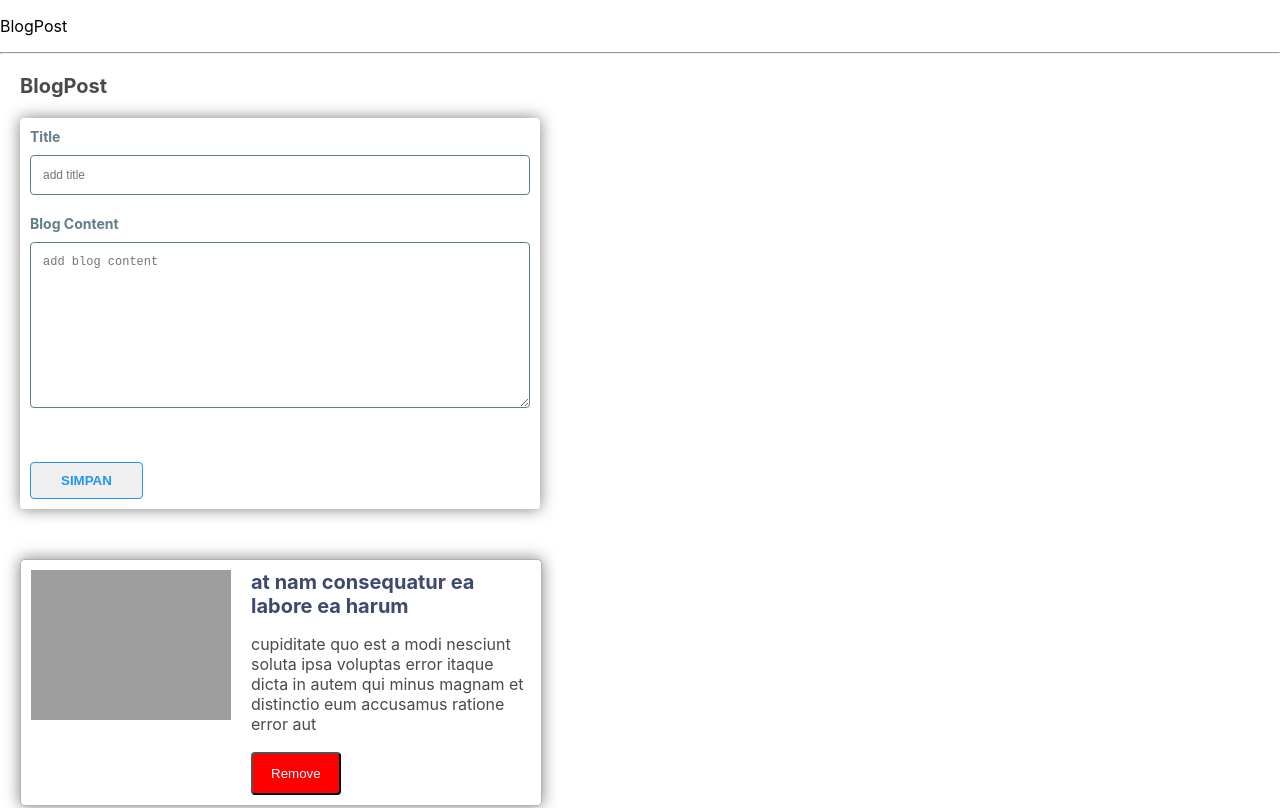
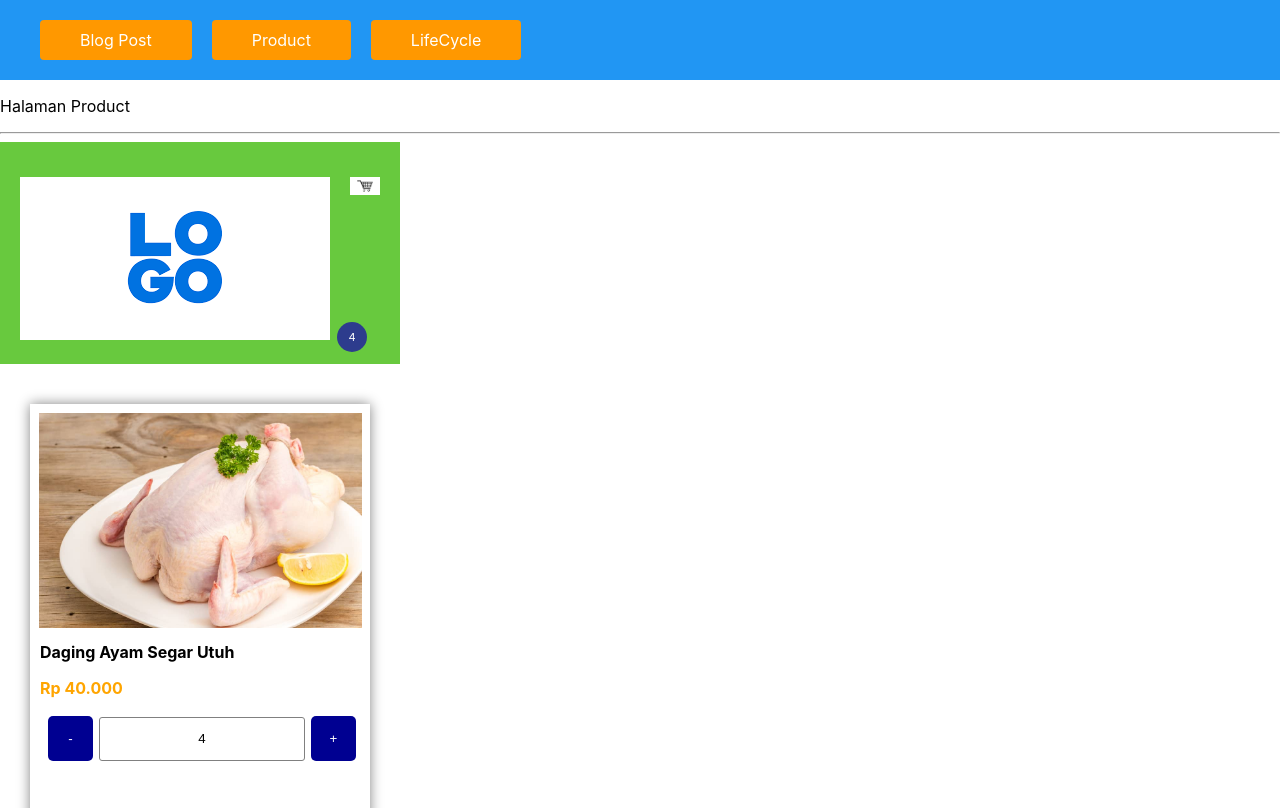
Before and after one commit to tomiprasetyo/belajar-reactjs-pw, a React (Create React App) app: page /product in a window 1280 px wide. Shown: the top 808 px of the page. Built offline with nearby package versions, Linux system fonts and the light colour scheme; data requests are answered from the project's data file; grey boxes are pictures that could not be loaded.

Commit message:
Mengenal Routing & menginstall react-router, react-router-dom, dan mengimplementasikannya di project yg sudah berjalan

```diff
--- a/db.json
+++ b/db.json
@@ -573,8 +573,14 @@
     {
       "userId": 10,
       "id": 100,
-      "title": "at nam consequatur ea labore ea harum",
-      "body": "cupiditate quo est a modi nesciunt soluta\nipsa voluptas error itaque dicta in\nautem qui minus magnam et distinctio eum\naccusamus ratione error aut"
+      "title": "Update ABC 1",
+      "body": "Update ABC 1"
+    },
+    {
+      "id": 1642927097801,
+      "title": "Udpate 15",
+      "body": "Update 15",
+      "userId": 1
     }
   ],
   "comments": [],
--- a/package.json
+++ b/package.json
@@ -9,6 +9,8 @@
     "axios": "^0.25.0",
     "react": "^17.0.2",
     "react-dom": "^17.0.2",
+    "react-router": "^6.2.1",
+    "react-router-dom": "^6.2.1",
     "react-scripts": "5.0.0",
     "web-vitals": "^2.1.3"
   },
--- a/src/component/Post/Post.jsx
+++ b/src/component/Post/Post.jsx
@@ -9,6 +9,7 @@ const Post = (props) => {
             <div className='content'>
                 <p className='title'>{props.data.title}</p>
                 <p className='desc'>{props.data.body}</p>
+                <button className='update' onClick={() => props.update(props.data)}>Update</button>
                 <button className='remove' onClick={() => props.remove(props.data.id)}>Remove</button>
             </div>
         </div>
--- a/src/container/BlogPost/BlogPost.css
+++ b/src/container/BlogPost/BlogPost.css
@@ -61,7 +61,17 @@
     margin-top: 18px;
 }
 
-.remove:hover {
+button.update {
+    padding: 12px 18px;
+    background: #8BC34A;
+    color: white;
+    border-radius: 4px;
+    outline: none;
+    margin-top: 18px;
+    margin-right: 10px;
+}
+
+.remove:hover, .update:hover {
     cursor: pointer;
 }
 
@@ -106,10 +116,10 @@ button.btn-submit {
     text-transform: uppercase;
     font-weight: bold;
     margin-top: 30px;
-    transition: 0.3s;
-    opacity: 1;
 }
 
 button.btn-submit:hover {
     cursor: pointer;
+    color: white;
+    background: #2196f3;
 }
--- a/src/container/BlogPost/BlogPost.jsx
+++ b/src/container/BlogPost/BlogPost.jsx
@@ -10,7 +10,8 @@ class BlogPost extends Component {
             title: '',
             body: '',
             userId: 1
-        }
+        },
+        isUpdate: false
     }
 
     getPostAPI = () => {
@@ -27,11 +28,49 @@ class BlogPost extends Component {
         .then((res) => {
             console.log(res)
             this.getPostAPI()
-
+            this.setState({
+                formBlogPost: {
+                    id: 1,
+                    title: '',
+                    body: '',
+                    userId: 1
+                },
+            })
         }, (err) => {
             console.log('error: ', err)
         })
     }
+
+    putDataToAPI = () => {
+        axios.put(`http://localhost:3001/posts/${this.state.formBlogPost.id}`, this.state.formBlogPost).then((res) => {
+            console.log(res)
+            this.getPostAPI()
+            this.setState({
+                isUpdate: false,
+                formBlogPost: {
+                    id: 1,
+                    title: '',
+                    body: '',
+                    userId: 1
+                },
+            })
+        })
+    }
+
+    // handleFormChangeClear = () => {
+    //     let formBlogPostNew = {...this.state.formBlogPost}
+    //     formBlogPostNew['id'] = ''
+    //     formBlogPostNew['title'] = ''
+    //     formBlogPostNew['body'] = ''
+    //     formBlogPostNew['userId'] = ''
+
+    //     this.setState({
+    //         formBlogPost: formBlogPostNew,
+    //         isUpdate: false
+    //     }, (err) => {
+    //         console.log(err)
+    //     })
+    // }
 
     handleRemove = (data) => {
         axios.delete(`http://localhost:3001/posts/${data}`)
@@ -41,10 +80,20 @@ class BlogPost extends Component {
         })
     }
 
+    handleUpdate = (data) => {
+        console.log(data)
+        this.setState({
+            formBlogPost: data,
+            isUpdate: true
+        })
+    }
+
     handleFormChange = (event) => {
         let formBlogPostNew = {...this.state.formBlogPost}
         let timeStamp = new Date().getTime()
-        formBlogPostNew['id'] = timeStamp
+        if(!this.state.isUpdate) {
+            formBlogPostNew['id'] = timeStamp
+        }
         formBlogPostNew[event.target.name] = event.target.value
         this.setState({
             formBlogPost: formBlogPostNew
@@ -52,7 +101,11 @@ class BlogPost extends Component {
     }
 
     handleSubmit = () => {
-        this.postDataToAPI()
+        if(this.state.isUpdate) {
+            this.putDataToAPI()
+        } else {
+            this.postDataToAPI()
+        }
     }
 
     componentDidMount() {
@@ -62,17 +115,19 @@ class BlogPost extends Component {
     render() {
         return (
             <Fragment>
+                <p>Halaman Blog Post</p>
+                <hr />
                 <p className='section-title'>BlogPost</p>
                 <div className="form-add-post">
                     <label htmlFor="title">Title</label>
-                    <input type="text" name='title' placeholder='add title' onChange={this.handleFormChange} />
+                    <input type="text" value={this.state.formBlogPost.title} name='title' placeholder='add title' onChange={this.handleFormChange} />
                     <label htmlFor="body">Blog Content</label>
-                    <textarea name="body" id="body" cols="30" rows="10" placeholder='add blog content' onChange={this.handleFormChange}></textarea>
+                    <textarea name="body" id="body" cols="30" rows="10" value={this.state.formBlogPost.body} placeholder='add blog content' onChange={this.handleFormChange}></textarea>
                     <button className='btn-submit' onClick={this.handleSubmit}>Simpan</button>
                 </div>
                 {
                     this.state.post.map(post => {
-                        return <Post key={post.id} data={post} remove={this.handleRemove} />
+                        return <Post key={post.id} data={post} remove={this.handleRemove} update={this.handleUpdate} />
                     })
                 }
             </Fragment>
--- a/src/container/CardProduct/CardProduct.jsx
+++ b/src/container/CardProduct/CardProduct.jsx
@@ -39,7 +39,7 @@ class CardProduct extends Component {
             <p className='product-price'>Rp 40.000</p>
             <div className='counter'>
                 <button className='minus' onClick={this.handleMinus}> - </button>
-                <input type="text" value={this.state.order} />
+                <input type="text" value={this.state.order} onChange={this.handleCounterChange} />
                 <button className='plus' onClick={this.handlePlus}> + </button>
             </div>
         </div>
--- /dev/null
+++ b/src/container/Home/Home.css
@@ -0,0 +1,13 @@
+.navigation {
+    background: #2196F3;
+    padding: 30px;
+}
+
+.navigation a {
+    padding: 10px 40px;
+    margin: 10px;
+    text-decoration: none;
+    color: white;
+    background: #FF9800;
+    border-radius: 4px;
+}
--- a/src/container/Home/Home.jsx
+++ b/src/container/Home/Home.jsx
@@ -1,5 +1,9 @@
 import React, { Component } from 'react'
+import Product from './../Product/Product'
+import LifeCycleComponent from './../LifeCycleComponent/LifeCycleComponent'
 import BlogPost from '../BlogPost/BlogPost'
+import { BrowserRouter, Routes, Route, Link } from 'react-router-dom'
+import './Home.css'
 
 class Home extends Component {
 
@@ -7,38 +11,22 @@ class Home extends Component {
         showComponent: true
     }
 
-    componentDidMount() {
-        // setTimeout(() => {
-        //     this.setState({
-        //         showComponent: false
-        //     })
-        // }, 15000)
-    }
-
     render() {
         return (
-            <div>
-                {/* <p>YouTube Component</p>
-                <hr />
-                <YouTubeComponent time='10.02' title='Belajar' desc='Deskripsi' />
-                <YouTubeComponent time='04.24' title='Props' desc='Sederhana' />
-                <YouTubeComponent time='13.42' title='Dinamis' desc='Dari' />
-                <YouTubeComponent time='09.12' title='ReactJS' desc='Komponen Dinamis' />
-                <YouTubeComponent /> */}
-
-                {/* <p>Counter</p>
-                <hr />
-                <Product /> */}
-
-                {/* <p>LifeCycle Component</p>
-                <hr />
-                {
-                    this.state.showComponent ? <LifeCycleComponent /> : null
-                } */}
-                <p>BlogPost</p>
-                <hr />
-                <BlogPost />
-            </div>
+            <BrowserRouter>
+                <>
+                    <div className='navigation'>
+                        <Link to='/' >Blog Post</Link>
+                        <Link to='/product' >Product</Link>
+                        <Link to='/lifecycle' >LifeCycle</Link>
+                    </div>
+                    <Routes>
+                        <Route path='/' element={<BlogPost />} />
+                        <Route path='/product' element={<Product />} />
+                        <Route path='/lifecycle' element={<LifeCycleComponent />} />
+                    </Routes>
+                </>
+            </BrowserRouter>
         )
     }
 }
--- a/src/container/LifeCycleComponent/LifeCycleComponent.jsx
+++ b/src/container/LifeCycleComponent/LifeCycleComponent.jsx
@@ -59,7 +59,12 @@ class LifeCycleComponent extends Component {
     render() {
         console.log('render')
         return (
+            <>
+            <p>Halaman LifeCycle</p>
+            <hr />
             <button className='btn' onClick={this.changeCount}>Component Button {this.state.count}</button>
+
+            </>
         )
     }
 }
--- a/src/container/Product/Product.jsx
+++ b/src/container/Product/Product.jsx
@@ -20,6 +20,8 @@ class Product extends Component {
     render() {
         return (
             <Fragment>
+                <p>Halaman Product</p>
+                <hr />
                 <div className='header'>
                     <div className='logo'>
                         <img src={logo} alt="logo" />
```
Also changed, not shown: 1 other file (tests, documents, lock files or other folders).
